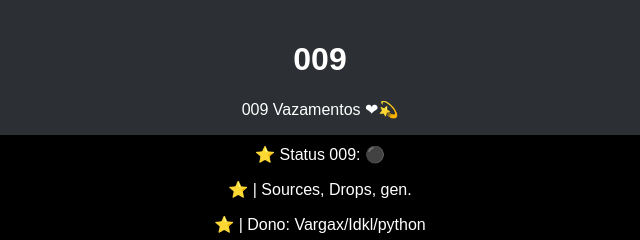
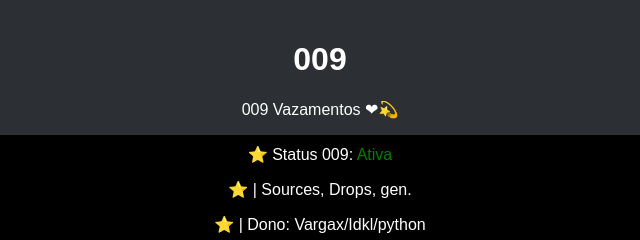
Before and after one commit to Wesleydjeu2/Site2, a plain HTML site: page index.html in a window 1280 px wide. Shown: the top 240 px of the page, 320-960 px from the left. Drawn offline with Linux system fonts and the light colour scheme.

Commit message:
Update index.html

```diff
--- a/index.html
+++ b/index.html
@@ -45,7 +45,7 @@
         <p>009 Vazamentos ❤💫</p>
 
         <div class="status">
-            ⭐ Status 009: <span style="color: green;">⚫</span></p>
+            ⭐ Status 009: <span style="color: green;">Ativa</span></p>
             <p>⭐ | Sources, Drops, gen.</p>
             <p>⭐ | Dono: Vargax/Idkl/python</p>
             <p>⭐ | Tipo de Servidor: Community</p>
```
